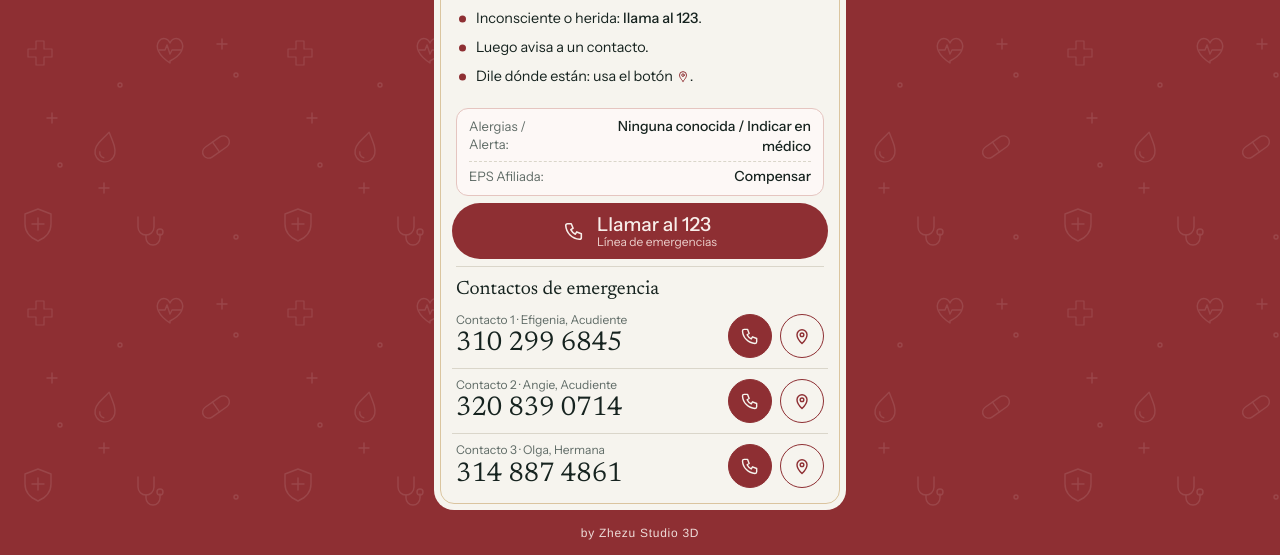
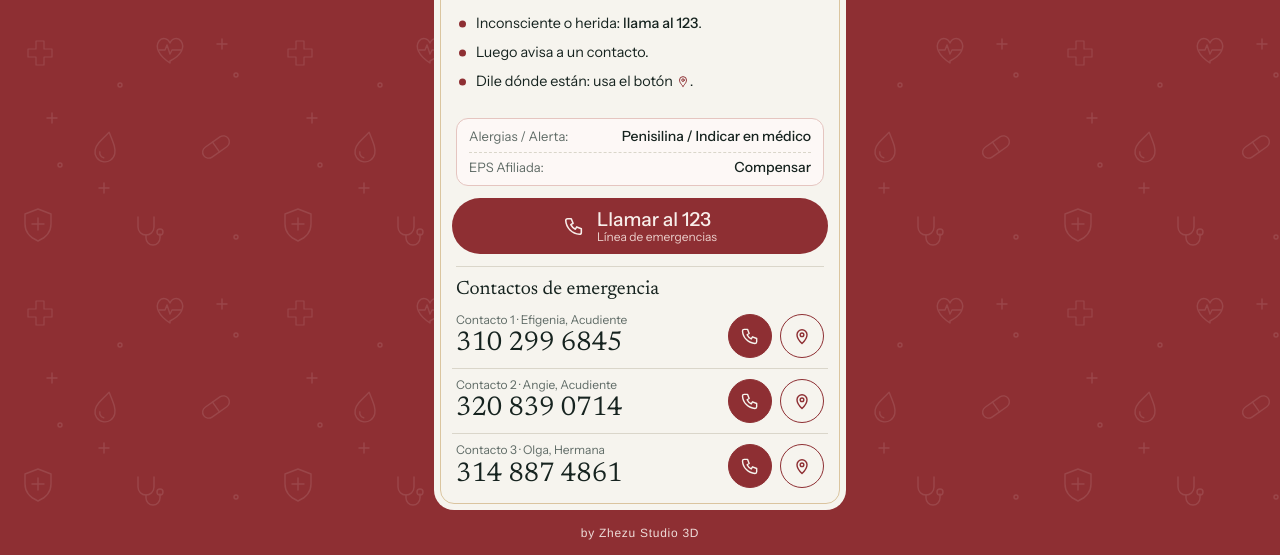
Before and after one commit to ZhezuStudio3D/emergencia-info, a plain HTML site: page Rosa_Maria_Gomez/index.html in a window 1280 px wide. Shown: the part 245-800 px from the top of the page. Drawn offline with Linux system fonts and the light colour scheme.

Commit message:
Update allergy information in index.html

```diff
--- a/Rosa_Maria_Gomez/index.html
+++ b/Rosa_Maria_Gomez/index.html
@@ -136,7 +136,7 @@ h2.name{text-align:center;font-size:clamp(28px,4.6dvh,38px)}
   <div class="medical-info">
     <div class="med-item">
       <span>Alergias / Alerta:</span>
-      <b>Ninguna conocida / Indicar en médico</b> <!-- Edita aquí si hay alguna alergia específica -->
+      <b>Penisilina / Indicar en médico</b> <!-- Edita aquí si hay alguna alergia específica -->
     </div>
     <div class="med-item">
       <span>EPS Afiliada:</span>
```
